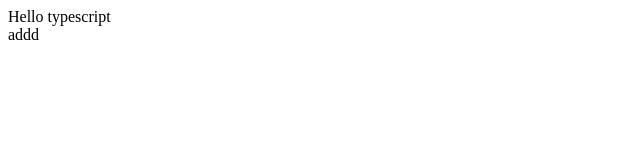
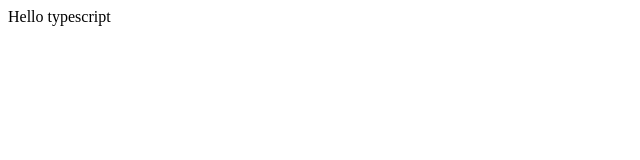
Before and after one commit to redsx/zz-plugin, a React app: page / in a window 1280 px wide. Shown: the top 160 px of the page, without its empty margins (0-640 px from the left). Built offline with nearby package versions, Linux system fonts and the light colour scheme; the HTML template or start-up script is replaced by a standard one.

Commit message:
feat: 完善notification api

```diff
--- a/src/components/UI/NotificationApi.tsx
+++ /dev/null
@@ -1,16 +0,0 @@
-import React from 'react';
-import Notification from './Notification';
-
-console.log(Notification.prototype);
-
-const notificationInstance = (new Notification({})).newInstance();
-
-export default {
-  open() {
-    console.log(notificationInstance);
-    notificationInstance.add({
-      duration: 100,
-      content: <div>addd</div>,
-    });
-  }
-};
--- a/src/components/UI/Notice.tsx
+++ b/src/components/UI/NotificationApi/Notice.tsx
@@ -7,6 +7,7 @@ interface StyleInterface {
 
 interface NoticeProps {
   onClose: () => void;
+  onEnd: () => void;
   duration: number;
   style: StyleInterface;
   className: string;
@@ -17,6 +18,7 @@ export default class extends Component<NoticeProps, any> {
   timer: number | null = null;
   static defaultProps = {
     onClose() {},
+    onEnd() {},
     duration: 1.5,
     className: '',
     style: {
@@ -52,8 +54,8 @@ export default class extends Component<NoticeProps, any> {
     );
   }
   private _close(): any {
-    // this.setState({close})
     this.clearTimer();
+    this.props.onEnd();
     this.props.onClose();
   }
   clearTimer() {
--- a/src/components/UI/Notification.tsx
+++ b/src/components/UI/NotificationApi/Notification.tsx
@@ -1,6 +1,7 @@
 import React, { Component } from 'react';
 import { render, unmountComponentAtNode } from 'react-dom';
-
+import TransitionGroup  from 'react-transition-group/TransitionGroup';
+import CSSTransition from 'react-transition-group/CSSTransition';
 import Notice from './Notice';
 
 function getUuid() {
@@ -14,39 +15,32 @@ export default class Notification extends Component<any, any> {
       notices: [],
     };
   }
-  unmount: boolean = false;
-  componentDidMount() {
-    this.unmount = true;
-    this.add({
-      duration: 100,
-      content: <div>addd</div>,
-    });
-  }
-  componentWillUnmount() {
-    this.unmount = false;
-  }
   public render(): JSX.Element {
-    // const { className } = this.props;
-    console.log('this.state: ', this.state);
+    const { className } = this.props;
     return (
-      <div className = {'className'}>
+      <TransitionGroup className={className}>
         {
           this.state.notices.map((notice, index) => {
-            console.log('notice: ', notice, index);
             return (
-              <Notice
-                onClose = {notice.onClose}
-                duration = {notice.duration}
-                style = {notice.style}
-                className = {notice.className}
-                key = {index}
+              <CSSTransition
+                timeout = {500}
+                classNames= {className}
+                key = {notice.key}
               >
-                {notice.content}
-              </Notice>
+                <Notice
+                  className = {notice.className}
+                  duration = {notice.duration}
+                  onClose = {notice.onClose}
+                  onEnd = {() => this.remove(notice.key)}
+                  style = {notice.style}
+                >
+                  {notice.content}
+                </Notice>
+              </CSSTransition>
             );
           })
         }
-      </div>
+      </TransitionGroup>
     );
   }
   public newInstance(props = {}) {
@@ -55,9 +49,7 @@ export default class Notification extends Component<any, any> {
     const notification = render(<Notification {...props}/>, div) as Notification;
     return  {
       component: notification,
-      add: function(props){
-        notification.add(props);
-      },
+      add: notification.add.bind(notification),
       remove: notification.remove.bind(notification),
       destroy() {
         unmountComponentAtNode(div);
@@ -66,8 +58,7 @@ export default class Notification extends Component<any, any> {
     };
   }
   public add(notice: any): void {
-    const key: string = notice.key || getUuid();
-    console.log(this.unmount);
+    const key: string = notice.key = notice.key || getUuid();
     const notices = this.state.notices;
     if (!(notices.filter(item => item.key === key)).length) {
       this.setState({
--- /dev/null
+++ b/src/components/UI/NotificationApi/index.tsx
@@ -0,0 +1,22 @@
+import React from 'react';
+import Notification from './Notification';
+
+const prefixCls = 'notification-prefix';
+const notificationInstance = (new Notification({})).newInstance({className: prefixCls});
+interface ArgsProps {
+  message: React.ReactNode;
+  key?: string;
+  onClose?: () => void;
+  duration?: number;
+  style?: string;
+  className?: string;
+}
+export default {
+  open(args: ArgsProps): void {
+    notificationInstance.add({
+      duration: args.duration || 10,
+      content: <span className = {`${prefixCls}-notice`}>{args.message}</span>,
+      className: `${prefixCls}-notice-container`,
+    });
+  }
+};
```
